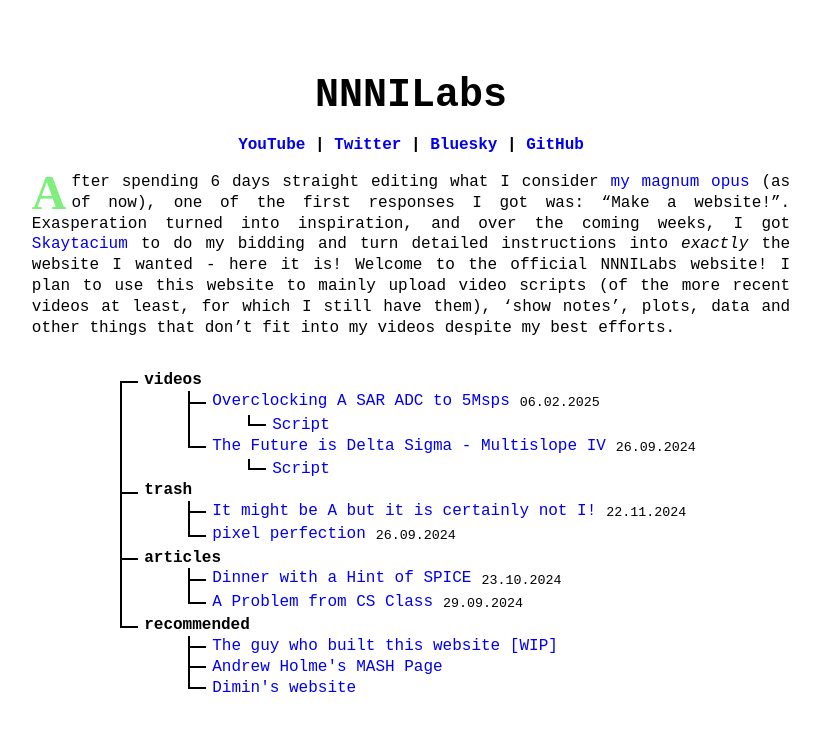
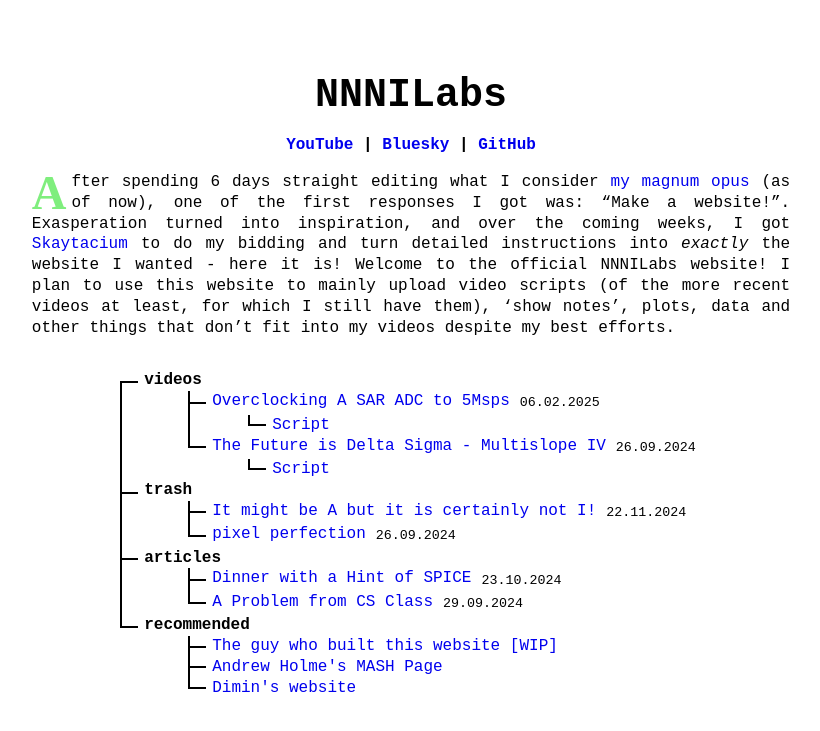
Before and after one commit to NNNILabs/NNNILabs.github.io, a Jekyll site: the page built from index.md, in a window 1280 px wide. Shown: the top 731 px of the page, without its empty margins (229-1049 px from the left). Built offline with Jekyll 4.4.1, drawn with Linux system fonts in a browser that asks for light colours.

Commit message:
Update index.md

```diff
--- a/index.md
+++ b/index.md
@@ -7,7 +7,7 @@
 
 # NNNILabs
 
-## [YouTube](https://youtube.com/@NNNILabs){:target="_blank"} | [Twitter](https://twitter.com/NNNILabs){:target="_blank"} | [Bluesky](https://bsky.app/profile/nnnilabs.net){:target="_blank"} | [GitHub](https://github.com/NNNILabs){:target="_blank"}
+## [YouTube](https://youtube.com/@NNNILabs){:target="_blank"} | [Bluesky](https://bsky.app/profile/nnnilabs.net){:target="_blank"} | [GitHub](https://github.com/NNNILabs){:target="_blank"}
 
 <span id="dropcap">A</span>fter spending 6 days straight editing what I consider [my magnum opus](https://www.youtube.com/watch?v=CrzEJI-8Miw){:target="_blank"} (as of now), one of the first responses I got was: "Make a website!". Exasperation turned into inspiration, and over the coming weeks, I got [Skaytacium](https://skaytacium.com/me){:target="_blank"} to do my bidding and turn detailed instructions into _exactly_ the website I wanted - here it is! Welcome to the official NNNILabs website! I plan to use this website to mainly upload video scripts (of the more recent videos at least, for which I still have them), 'show notes', plots, data and other things that don't fit into my videos despite my best efforts.
 
```
